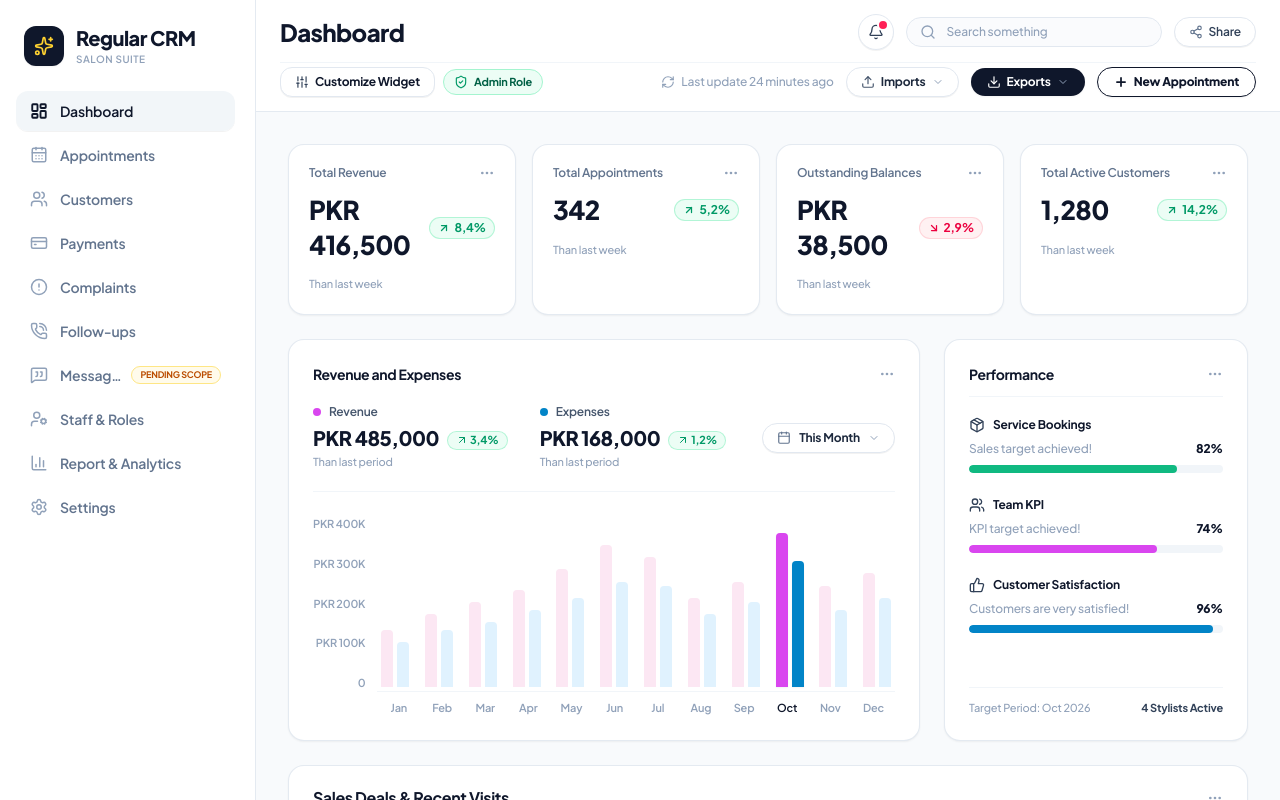
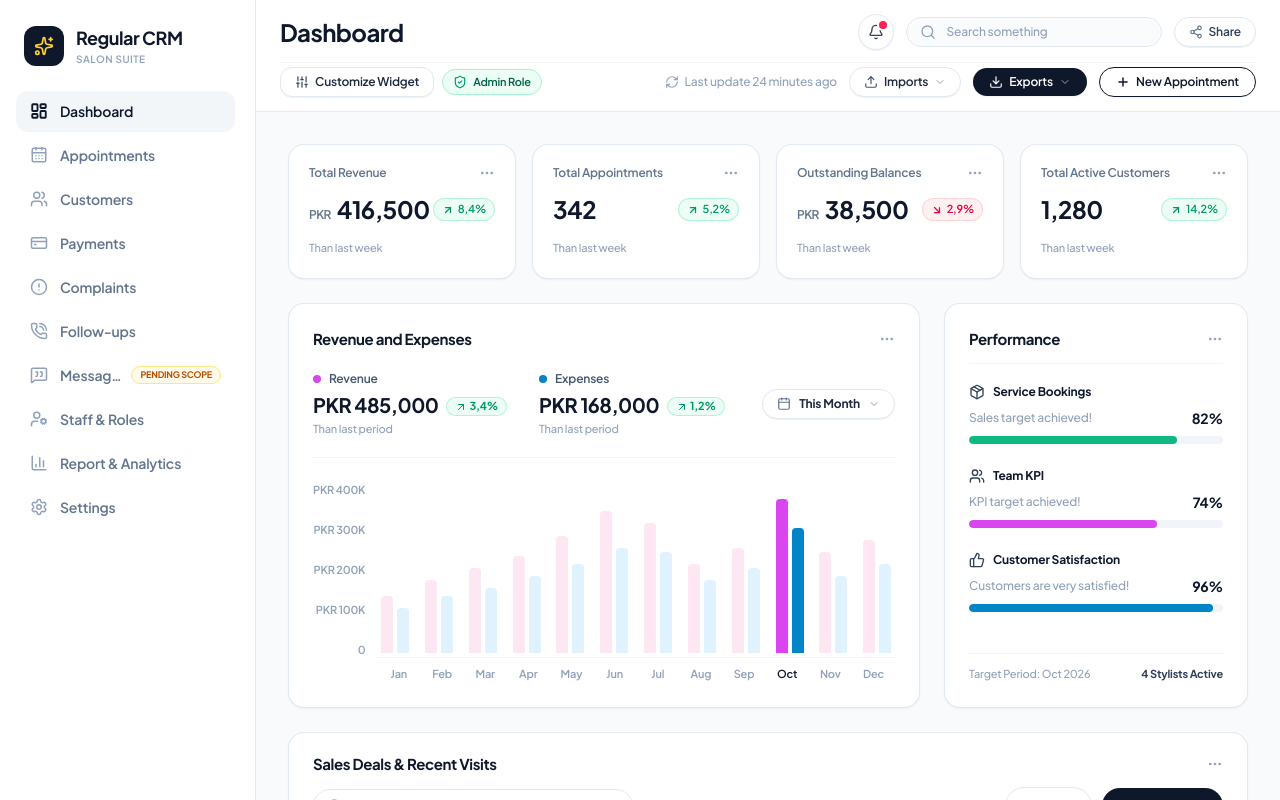
Before and after one commit to khokharyasir749/CRM-System, a Next.js app: page / in a window 1280 px wide. Shown: the top 800 px of the page. Built offline with nearby package versions, Linux system fonts and the light colour scheme.

Commit message:
style: refine typography weights across dashboard to sleek modern SaaS standard

```diff
--- a/src/components/dashboard/AnalyticsPerformance.tsx
+++ b/src/components/dashboard/AnalyticsPerformance.tsx
@@ -41,7 +41,7 @@ export const AnalyticsPerformance: React.FC = () => {
         <div>
           {/* Top Row: Title and MoreHorizontal menu */}
           <div className="flex items-center justify-between pb-3">
-            <h3 className="text-sm font-bold text-slate-900 tracking-tight">
+            <h3 className="text-[15px] font-bold text-slate-900">
               Revenue and Expenses
             </h3>
             <button className="text-slate-400 hover:text-slate-700">
@@ -59,7 +59,7 @@ export const AnalyticsPerformance: React.FC = () => {
                   <span className="text-xs font-semibold text-slate-600">Revenue</span>
                 </div>
                 <div className="mt-1 flex items-baseline gap-2">
-                  <span className="text-xl font-extrabold text-slate-900 tracking-tight">
+                  <span className="text-xl font-bold tracking-tight text-slate-900">
                     PKR 485,000
                   </span>
                   <span className="inline-flex items-center gap-0.5 rounded-full border border-emerald-200/80 bg-emerald-50 px-2 py-0.2 text-[11px] font-bold text-emerald-600">
@@ -79,7 +79,7 @@ export const AnalyticsPerformance: React.FC = () => {
                   <span className="text-xs font-semibold text-slate-600">Expenses</span>
                 </div>
                 <div className="mt-1 flex items-baseline gap-2">
-                  <span className="text-xl font-extrabold text-slate-900 tracking-tight">
+                  <span className="text-xl font-bold tracking-tight text-slate-900">
                     PKR 168,000
                   </span>
                   <span className="inline-flex items-center gap-0.5 rounded-full border border-emerald-200/80 bg-emerald-50 px-2 py-0.2 text-[11px] font-bold text-emerald-600">
@@ -199,7 +199,7 @@ export const AnalyticsPerformance: React.FC = () => {
         <div>
           {/* Header */}
           <div className="flex items-center justify-between border-b border-slate-100 pb-3">
-            <h3 className="text-sm font-bold text-slate-900 tracking-tight">
+            <h3 className="text-[15px] font-bold text-slate-900">
               Performance
             </h3>
             <button className="text-slate-400 hover:text-slate-700">
@@ -220,7 +220,7 @@ export const AnalyticsPerformance: React.FC = () => {
                 <span className="font-medium text-slate-400">
                   Sales target achieved!
                 </span>
-                <span className="font-extrabold text-slate-900">82%</span>
+                <span className="text-sm font-bold text-slate-900">82%</span>
               </div>
               {/* Green Progress Bar */}
               <div className="h-2 w-full overflow-hidden rounded-full bg-slate-100">
@@ -243,7 +243,7 @@ export const AnalyticsPerformance: React.FC = () => {
                 <span className="font-medium text-slate-400">
                   KPI target achieved!
                 </span>
-                <span className="font-extrabold text-slate-900">74%</span>
+                <span className="text-sm font-bold text-slate-900">74%</span>
               </div>
               {/* Pink / Fuchsia Progress Bar */}
               <div className="h-2 w-full overflow-hidden rounded-full bg-slate-100">
@@ -266,7 +266,7 @@ export const AnalyticsPerformance: React.FC = () => {
                 <span className="font-medium text-slate-400">
                   Customers are very satisfied!
                 </span>
-                <span className="font-extrabold text-slate-900">96%</span>
+                <span className="text-sm font-bold text-slate-900">96%</span>
               </div>
               {/* Electric Blue Progress Bar */}
               <div className="h-2 w-full overflow-hidden rounded-full bg-slate-100">
--- a/src/components/dashboard/AppointmentsTable.tsx
+++ b/src/components/dashboard/AppointmentsTable.tsx
@@ -82,7 +82,7 @@ export const AppointmentsTable: React.FC<AppointmentsTableProps> = ({
     <div className="rounded-2xl border border-slate-200/90 bg-white shadow-xs overflow-hidden">
       {/* Title Header with ... menu (matching Cemdash) */}
       <div className="flex items-center justify-between px-6 pt-5 pb-3">
-        <h3 className="text-base font-bold text-slate-900 tracking-tight">
+        <h3 className="text-[15px] font-bold text-slate-900">
           Sales Deals & Recent Visits
         </h3>
         <button className="text-slate-400 hover:text-slate-700">
@@ -111,7 +111,7 @@ export const AppointmentsTable: React.FC<AppointmentsTableProps> = ({
             <div className="relative">
               <button
                 onClick={() => setIsFilterDropdownOpen(!isFilterDropdownOpen)}
-                className="flex items-center gap-1.5 rounded-full border border-slate-200 bg-white px-4 py-2 text-xs font-bold text-slate-800 hover:bg-slate-50 transition-colors shadow-2xs"
+                className="flex items-center gap-1.5 rounded-full border border-slate-200 bg-white px-4 py-2 text-xs sm:text-sm font-semibold text-slate-800 hover:bg-slate-50 transition-colors shadow-2xs"
               >
                 <Filter className="h-3.5 w-3.5 text-slate-600" />
                 <span>Filter</span>
@@ -147,7 +147,7 @@ export const AppointmentsTable: React.FC<AppointmentsTableProps> = ({
             {/* Exports Solid Black Pill */}
             <button
               onClick={onExport}
-              className="flex items-center gap-1.5 rounded-full bg-slate-900 px-4 py-2 text-xs font-bold text-white hover:bg-slate-800 transition-colors shadow-xs"
+              className="flex items-center gap-1.5 rounded-full bg-slate-900 px-4 py-2 text-xs sm:text-sm font-semibold text-white hover:bg-slate-800 transition-colors shadow-xs"
             >
               <Download className="h-3.5 w-3.5" />
               <span>Exports</span>
@@ -267,8 +267,8 @@ export const AppointmentsTable: React.FC<AppointmentsTableProps> = ({
                     {app.service}
                   </td>
 
-                  {/* Deal Value (Bold black) */}
-                  <td className="py-3.5 px-3 font-extrabold text-slate-900 text-xs">
+                  {/* Deal Value */}
+                  <td className="py-3.5 px-3 text-sm font-semibold text-slate-900 tabular-nums">
                     PKR {app.amount.toLocaleString()}
                   </td>
 
--- a/src/components/dashboard/KpiCards.tsx
+++ b/src/components/dashboard/KpiCards.tsx
@@ -79,12 +79,19 @@ export const KpiCards: React.FC<KpiCardsProps> = ({
 
             {/* Value display + Trend pill side-by-side (exact Cemdash style) */}
             <div className="mt-3 flex items-center justify-between">
-              <span className="text-2xl sm:text-[26px] font-extrabold tracking-tight text-slate-900">
-                {card.value}
+              <span className="text-2xl font-bold tracking-tight text-slate-900 leading-snug">
+                {card.value.startsWith('PKR ') ? (
+                  <>
+                    <span className="text-xs font-semibold text-slate-500 mr-1.5">PKR</span>
+                    <span>{card.value.replace('PKR ', '')}</span>
+                  </>
+                ) : (
+                  <span>{card.value}</span>
+                )}
               </span>
 
               <span
-                className={`inline-flex items-center gap-1 rounded-full border px-2 py-0.5 text-xs font-bold ${card.badgeColor}`}
+                className={`text-[11px] font-semibold px-2 py-0.5 rounded-full inline-flex items-center gap-1 border ${card.badgeColor}`}
               >
                 {card.isPositive ? (
                   <ArrowUpRight className="h-3 w-3 stroke-[2.5]" />
--- a/src/components/layout/Header.tsx
+++ b/src/components/layout/Header.tsx
@@ -88,7 +88,7 @@ export const Header: React.FC<HeaderProps> = ({
           </button>
 
           <div>
-            <h1 className="text-2xl font-extrabold tracking-tight text-slate-900">
+            <h1 className="text-xl sm:text-2xl font-bold tracking-tight text-slate-900">
               {title}
             </h1>
           </div>
@@ -167,7 +167,7 @@ export const Header: React.FC<HeaderProps> = ({
         <div className="flex items-center gap-2">
           <button
             onClick={onCustomizeWidgets}
-            className="flex items-center gap-1.5 rounded-xl border border-slate-200 bg-white px-3.5 py-1.5 text-xs font-bold text-slate-900 hover:bg-slate-50 transition-colors shadow-2xs"
+            className="flex items-center gap-1.5 rounded-xl border border-slate-200 bg-white px-3.5 py-1.5 text-xs font-semibold text-slate-800 hover:bg-slate-50 transition-colors shadow-2xs"
           >
             <Sliders className="h-3.5 w-3.5 text-slate-700" />
             <span>Customize Widget</span>
@@ -177,7 +177,7 @@ export const Header: React.FC<HeaderProps> = ({
           {onToggleRoleMode && (
             <button
               onClick={() => onToggleRoleMode(roleMode === 'admin' ? 'staff' : 'admin')}
-              className={`inline-flex items-center gap-1.5 rounded-full px-2.5 py-1 text-[11px] font-bold border transition-colors ${
+              className={`inline-flex items-center gap-1.5 rounded-full px-2.5 py-1 text-[11px] font-semibold border transition-colors ${
                 roleMode === 'admin'
                   ? 'border-emerald-200 bg-emerald-50 text-emerald-800'
                   : 'border-blue-200 bg-blue-50 text-blue-800'
@@ -203,7 +203,7 @@ export const Header: React.FC<HeaderProps> = ({
           {/* Imports Pill */}
           <button
             onClick={() => onExport('CSV')}
-            className="hidden sm:inline-flex items-center gap-1.5 rounded-full border border-slate-200 bg-white px-3.5 py-1.5 text-xs font-bold text-slate-800 hover:bg-slate-50 transition-colors shadow-2xs"
+            className="hidden sm:inline-flex items-center gap-1.5 rounded-full border border-slate-200 bg-white px-3.5 py-1.5 text-xs font-semibold text-slate-800 hover:bg-slate-50 transition-colors shadow-2xs"
           >
             <Upload className="h-3.5 w-3.5 text-slate-600" />
             <span>Imports</span>
@@ -214,7 +214,7 @@ export const Header: React.FC<HeaderProps> = ({
           <div className="relative">
             <button
               onClick={() => setExportOpen(!exportOpen)}
-              className="flex items-center gap-1.5 rounded-full bg-slate-900 px-4 py-1.5 text-xs font-bold text-white hover:bg-slate-800 transition-colors shadow-xs"
+              className="flex items-center gap-1.5 rounded-full bg-slate-900 px-4 py-1.5 text-xs font-semibold text-white hover:bg-slate-800 transition-colors shadow-xs"
             >
               <Download className="h-3.5 w-3.5" />
               <span>Exports</span>
@@ -248,9 +248,9 @@ export const Header: React.FC<HeaderProps> = ({
           {/* + New Appointment */}
           <button
             onClick={onNewAppointment}
-            className="flex items-center gap-1.5 rounded-full border border-slate-900 bg-white px-4 py-1.5 text-xs font-extrabold text-slate-900 hover:bg-slate-900 hover:text-white transition-all shadow-xs"
+            className="flex items-center gap-1.5 rounded-full border border-slate-900 bg-white px-4 py-1.5 text-xs font-semibold text-slate-900 hover:bg-slate-900 hover:text-white transition-all shadow-xs"
           >
-            <Plus className="h-3.5 w-3.5 stroke-[3]" />
+            <Plus className="h-3.5 w-3.5 stroke-[2.5]" />
             <span>New Appointment</span>
           </button>
         </div>
--- a/src/components/layout/Sidebar.tsx
+++ b/src/components/layout/Sidebar.tsx
@@ -85,11 +85,11 @@ export const Sidebar: React.FC<SidebarProps> = ({
                 <Sparkles className="h-5 w-5 text-amber-300" />
               </div>
               <div className="flex flex-col">
-                <span className="text-xl font-extrabold tracking-tight text-slate-900">
+                <span className="text-lg font-bold tracking-tight text-slate-900">
                   Regular CRM
                 </span>
-                <span className="text-[10px] font-semibold tracking-wider uppercase text-slate-400">
-                  Salon Suite
+                <span className="text-[10px] font-semibold text-slate-400 tracking-wider uppercase">
+                  SALON SUITE
                 </span>
               </div>
             </div>
```
